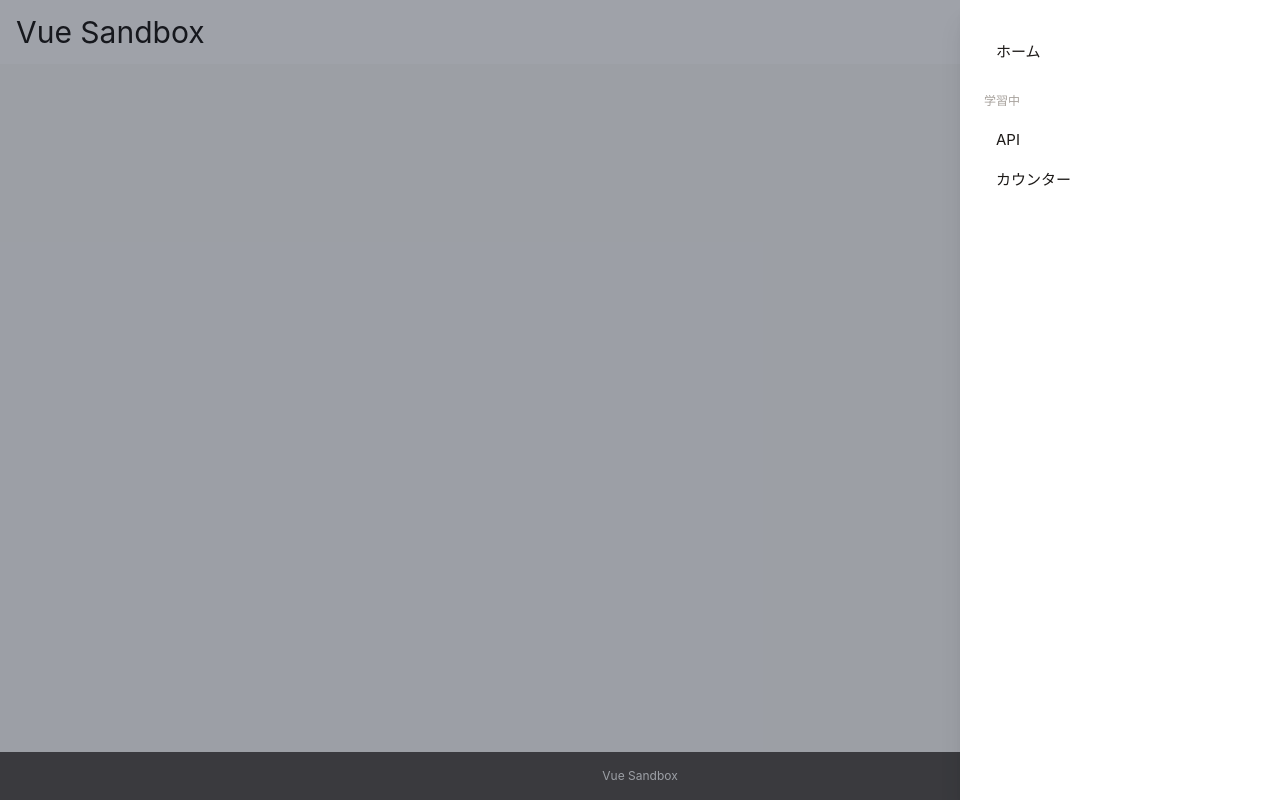
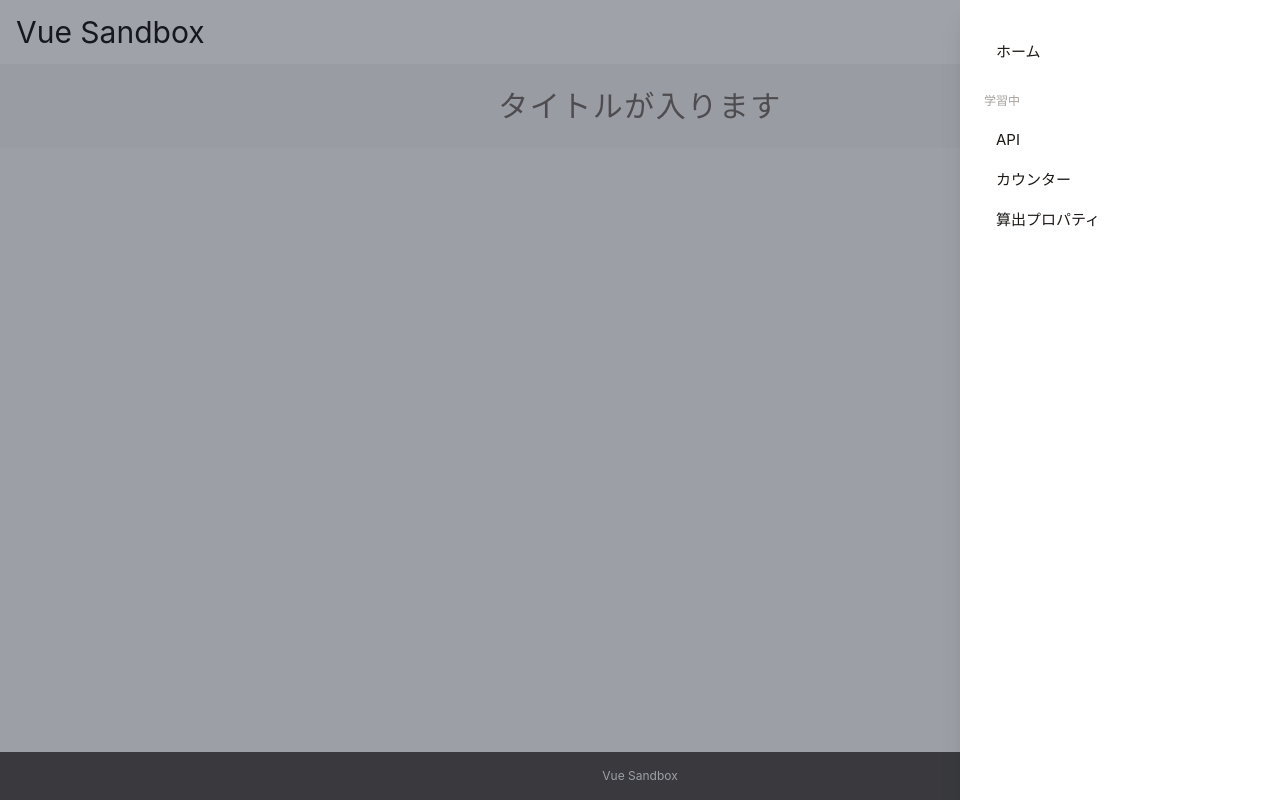
Before and after one commit to lateen-sail/learn-vue, a Vue app: page / in a window 1280 px wide. Both pictures are taken after a click on the button "メニューを開く". Built offline with nearby package versions, Linux system fonts and the light colour scheme.

Commit message:
refactor: タイトルをテンプレート化

```diff
--- a/src/components/Layout.vue
+++ b/src/components/Layout.vue
@@ -1,5 +1,6 @@
 <script setup>
-import { ref } from "vue";
+import { ref, computed } from "vue";
+import { useRoute } from "vue-router";
 
 // メニューの状態管理
 const isMenuOpen = ref(false);
@@ -13,6 +14,12 @@ const toggleMenu = () => {
 const closeMenu = () => {
   isMenuOpen.value = false;
 };
+
+const route = useRoute();
+
+const pageTitle = computed(() => {
+  return route.meta.title ?? "タイトルが入ります";
+});
 </script>
 
 <template>
@@ -88,6 +95,14 @@ const closeMenu = () => {
                   カウンター
                 </router-link>
               </li>
+              <li>
+                <router-link
+                  to="/computed"
+                  class="block py-2 px-3 hover:bg-stone-50 rounded-md transition-colors"
+                >
+                  算出プロパティ
+                </router-link>
+              </li>
             </ul>
           </div>
         </nav>
@@ -96,6 +111,11 @@ const closeMenu = () => {
 
     <!-- メインコンテンツ -->
     <main class="min-h-[calc(100vh-4rem-3rem)]">
+      <h1
+        class="text-3xl bg-stone-100 text-stone-500 font-bold py-6 text-center tracking-wider"
+      >
+        {{ pageTitle }}
+      </h1>
       <router-view />
     </main>
 
--- a/src/learning/api/Page.vue
+++ b/src/learning/api/Page.vue
@@ -1,7 +1,5 @@
 <template>
   <div class="px-4 flex flex-col gap-8 items-center py-12">
-    <h1 class="text-4xl font-bold text-stone-800 mb-8">API</h1>
-
     <div class="bg-white rounded-xl shadow-lg p-6 max-w-4xl mx-auto w-full">
       <h2 class="text-2xl font-bold mb-4 text-center">ユーザー一覧</h2>
 
--- a/src/learning/counter/Page.vue
+++ b/src/learning/counter/Page.vue
@@ -1,12 +1,6 @@
 <template>
   <div class="px-4 flex flex-col gap-8 items-center py-12">
-    <h1 class="text-4xl font-bold text-stone-800 mb-8">カウンター</h1>
-
     <div class="bg-white rounded-lg shadow-lg p-6 max-w-sm mx-auto">
-      <h2 class="text-2xl font-bold text-stone-800 mb-4 text-center">
-        カウンター
-      </h2>
-
       <!-- カウント表示 -->
       <div class="text-center mb-6">
         <span class="text-6xl font-bold text-sky-600">{{ count }}</span>
--- a/src/router/index.js
+++ b/src/router/index.js
@@ -3,6 +3,7 @@ import Layout from "@/components/Layout.vue";
 import HomePage from "@/home/HomePage.vue";
 import CounterPage from "@/learning/counter/Page.vue";
 import ApiPage from "@/learning/api/Page.vue";
+import ComputedPage from "@/learning/computed/Page.vue";
 
 const routes = [
   {
@@ -13,16 +14,33 @@ const routes = [
         path: "/home",
         name: "Home",
         component: HomePage,
+        meta: {
+          title: "ホーム",
+        },
       },
       {
         path: "/counter",
         name: "Counter",
         component: CounterPage,
+        meta: {
+          title: "カウンター",
+        },
       },
       {
         path: "/api",
         name: "Api",
         component: ApiPage,
+        meta: {
+          title: "API",
+        },
+      },
+      {
+        path: "/computed",
+        name: "Computed",
+        component: ComputedPage,
+        meta: {
+          title: "算出プロパティ",
+        },
       },
     ],
   },
```
